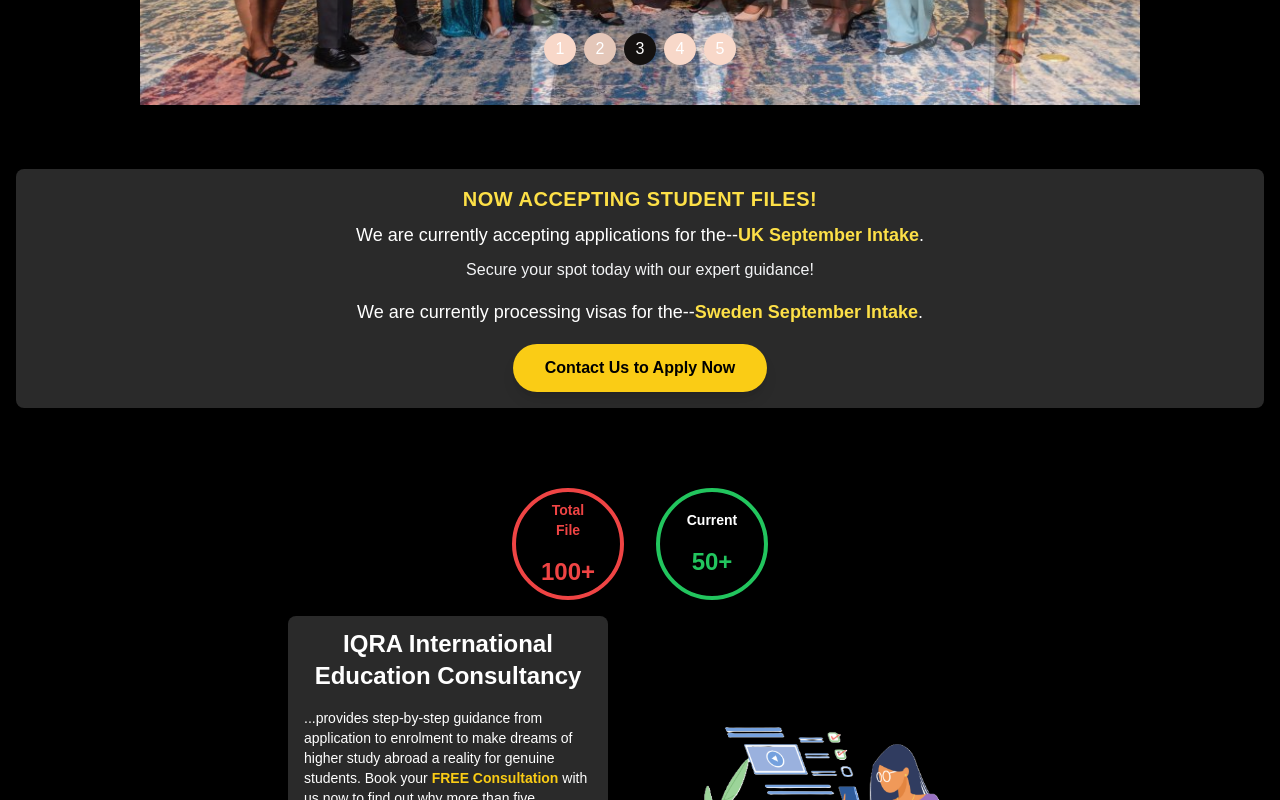
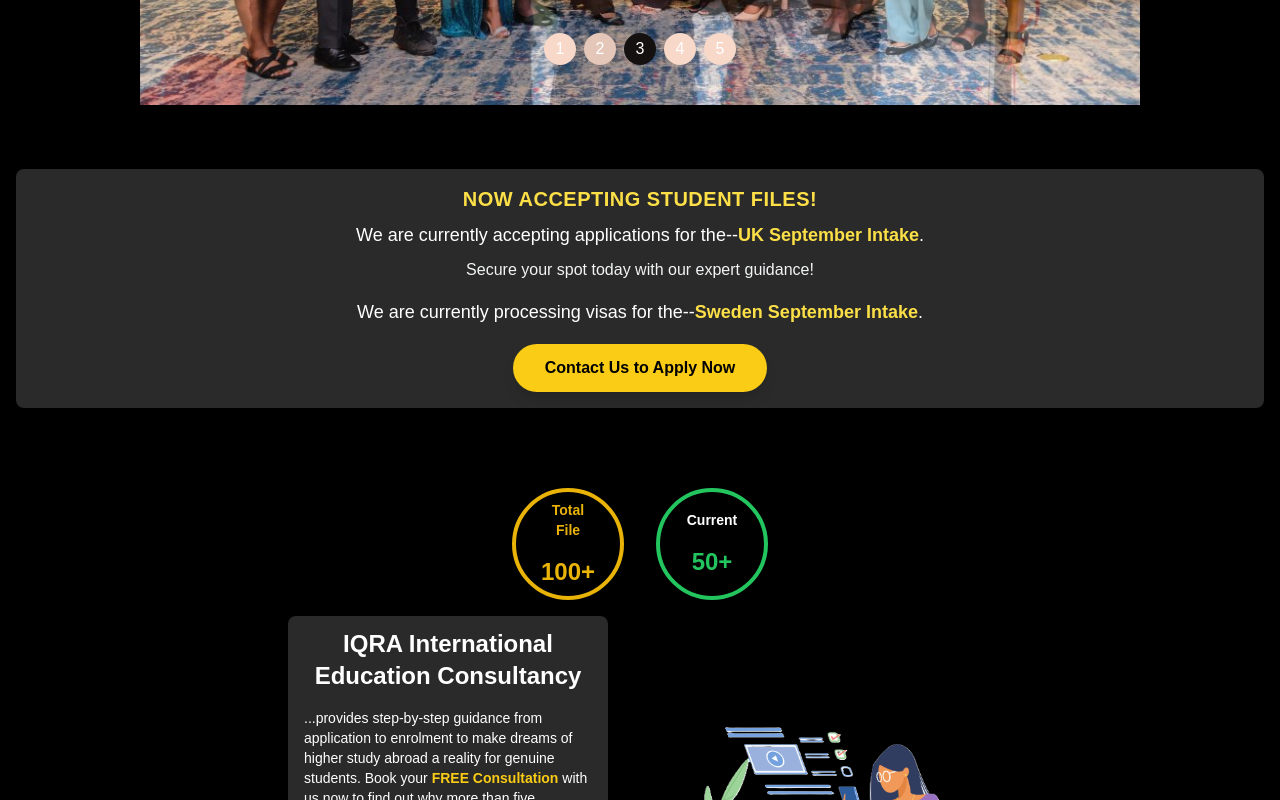
Before and after one commit to raselrzl/iqrainternational, a Next.js app: page / in a window 1280 px wide. Shown: the part 407-1207 px from the top of the page. Built offline with nearby package versions, Linux system fonts and the light colour scheme.

Commit message:
added some extra css

```diff
--- a/app/component/profileCounter.js
+++ b/app/component/profileCounter.js
@@ -37,10 +37,10 @@
 
   return (
     <div className="flex justify-center bg-black space-x-8 mt-20">
-      <div className="bg-black border-4 border-red-500 p-8 rounded-full shadow-lg flex justify-center items-center w-28 h-28">
+      <div className="bg-black border-4 border-yellow-500 p-8 rounded-full shadow-lg flex justify-center items-center w-28 h-28">
         <div className="text-center">
-          <h1 className="text-sm font-bold text-red-500">Total File</h1>
-          <p className="text-2xl mt-4 text-red-500 font-extrabold">
+          <h1 className="text-sm font-bold text-yellow-500">Total File</h1>
+          <p className="text-2xl mt-4 text-yellow-500 font-extrabold">
             {totalFiles}+
           </p>
         </div>
```
